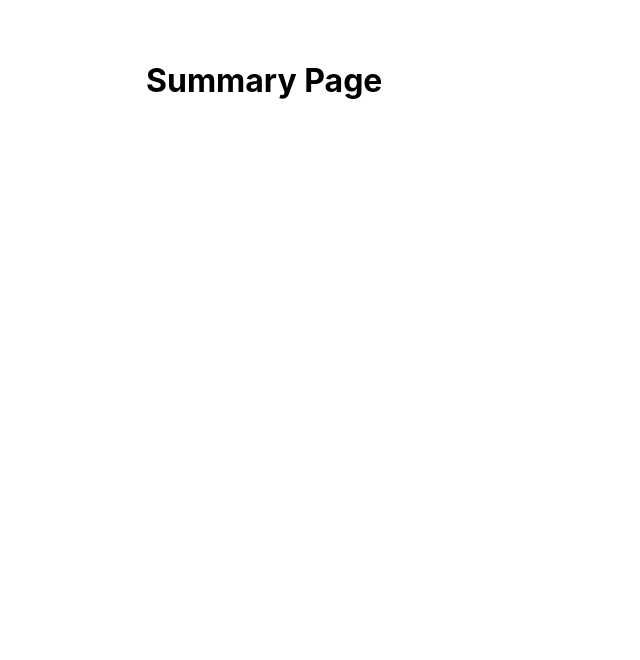
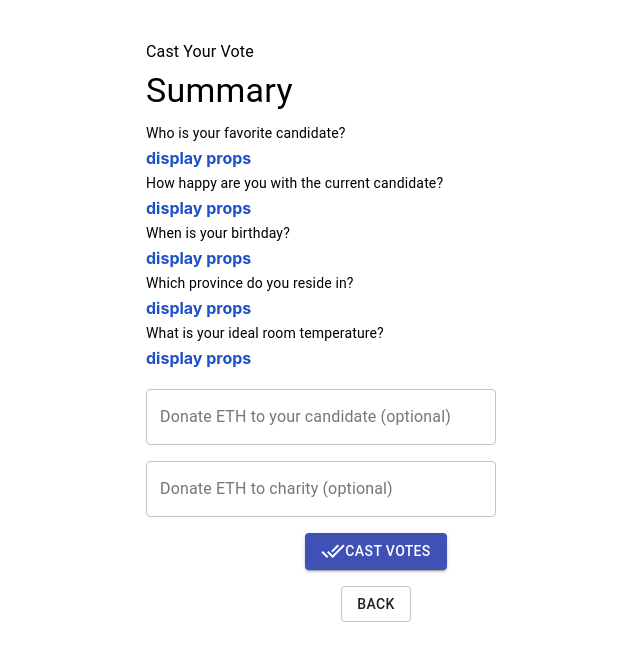
Before and after one commit to mathaip/Fullstack4-final, a React (Create React App) app: page /voting/summary in a window 1280 px wide. Shown: the top 660 px of the page, without its empty margins (264-904 px from the left). Built offline with nearby package versions, Linux system fonts and the light colour scheme.

Commit message:
Summary page ok - TODO define State for answers

```diff
--- a/src/App.js
+++ b/src/App.js
@@ -1,31 +1,31 @@
-import './App.css'
-import React from 'react'
-import firebase from 'firebase'
-import Typography from '@material-ui/core/Typography'
-import CircularProgress from '@material-ui/core/CircularProgress'
-import Box from '@material-ui/core/Box'
-import Button from '@material-ui/core/Button'
-import Grid from '@material-ui/core/Grid'
-import Divider from '@material-ui/core/Divider'
-import TextField from '@material-ui/core/TextField'
-import Link from '@material-ui/core/Link'
-import Radio from '@material-ui/core/Radio'
-import RadioGroup from '@material-ui/core/RadioGroup'
-import Select from '@material-ui/core/Select'
-import Slider from '@material-ui/core/Slider'
-import { makeStyles } from '@material-ui/core/styles';
-import MenuItem from '@material-ui/core/MenuItem'
-import FormControl from '@material-ui/core/FormControl'
-import FormLabel from '@material-ui/core/FormLabel'
+import "./App.css";
+import React from "react";
+import firebase from "firebase";
+import Typography from "@material-ui/core/Typography";
+import CircularProgress from "@material-ui/core/CircularProgress";
+import Box from "@material-ui/core/Box";
+import Button from "@material-ui/core/Button";
+import Grid from "@material-ui/core/Grid";
+import Divider from "@material-ui/core/Divider";
+import TextField from "@material-ui/core/TextField";
+import Link from "@material-ui/core/Link";
+import Radio from "@material-ui/core/Radio";
+import RadioGroup from "@material-ui/core/RadioGroup";
+import Select from "@material-ui/core/Select";
+import Slider from "@material-ui/core/Slider";
+import { makeStyles } from "@material-ui/core/styles";
+import MenuItem from "@material-ui/core/MenuItem";
+import FormControl from "@material-ui/core/FormControl";
+import FormLabel from "@material-ui/core/FormLabel";
 
-import FormControlLabel from '@material-ui/core/FormControlLabel'
-import DoneAllIcon from '@material-ui/icons/DoneAll'
+import FormControlLabel from "@material-ui/core/FormControlLabel";
+import DoneAllIcon from "@material-ui/icons/DoneAll";
 import {
   MuiPickersUtilsProvider,
-  KeyboardDatePicker,
-} from '@material-ui/pickers'
-import DateFnsUtils from '@date-io/date-fns'
-import { ethers } from 'ethers'
+  KeyboardDatePicker
+} from "@material-ui/pickers";
+import DateFnsUtils from "@date-io/date-fns";
+import { ethers } from "ethers";
 import {
   BrowserRouter,
   Switch,
@@ -33,75 +33,77 @@ import {
   Redirect,
   Link as RouterLink,
   useLocation,
-  useHistory,
-} from 'react-router-dom'
+  useHistory
+} from "react-router-dom";
+
+import SummaryPage from "./components/summary";
 
 import {
   DONATION_ADDRESS,
   PROVINCES,
   CANDIDATE_NAME,
-  HAPPINESS_LABEL,
-} from './constants'
+  HAPPINESS_LABEL
+} from "./constants";
 
-const NETWORK = 'goerli'
+const NETWORK = "goerli";
 
 export default function App() {
   return (
     <BrowserRouter>
       <Switch>
         <MuiPickersUtilsProvider utils={DateFnsUtils}>
-        <div className='App'>
-          <div className='App-Content'>
-            <AppBody/>
+          <div className="App">
+            <div className="App-Content">
+              <AppBody />
             </div>
           </div>
         </MuiPickersUtilsProvider>
       </Switch>
     </BrowserRouter>
-  )
+  );
 }
 
-function AppBody(){
-  return(
+function AppBody() {
+  return (
     <Switch>
-      <Route exact={true} path='/' render={()=> <LoginPage /> }/>
-      <Route exact ={true} path='/voting/3' render={()=> <Temperature/> }/>
-      <Route exact ={true} path='/voting/summary'  render={()=> <SummaryPage/> }/>
-
-
+      <Route exact={true} path="/" render={() => <LoginPage />} />
+      <Route exact={true} path="/voting/3" render={() => <Temperature />} />
+      <Route
+        exact={true}
+        path="/voting/summary"
+        render={() => <SummaryPage />}
+      />
     </Switch>
-  )
+  );
 }
 
 function Solution() {
   return (
     <div>
-
-        <Grid container={true} justify='space-between'>
-          <Typography component='h1' gutterBottom={true}>
+      <Grid container={true} justify="space-between">
+        <Typography component="h1" gutterBottom={true}>
           Cast Your Vote
         </Typography>
-          <Link to='/' component={RouterLink}>
+        <Link to="/" component={RouterLink}>
           Back to start
         </Link>
       </Grid>
     </div>
-
-  )
+  );
 }
 
-function LoginPage(){
-  const [username, setUsername] = React.useState('');
-  const history = useHistory()
+function LoginPage() {
+  const [username, setUsername] = React.useState("");
+  const history = useHistory();
 
   const onClickLogIn = () => {
-    window.localStorage.setItem('username', username)
-    history.push('/')
-  }
-  return(
+    window.localStorage.setItem("username", username);
+    history.push("/");
+  };
+  return (
     <div>
-        <Solution/>
-        <form  noValidate autoComplete="off">
+      <Solution />
+      <form noValidate autoComplete="off">
         <TextField
           id="standard-basic"
           label="Username"
@@ -112,46 +114,44 @@ function LoginPage(){
       <Box m={1} />
       <Button
         disabled={!username}
-          variant='contained'
-          color='primary'
+        variant="contained"
+        color="primary"
         onClick={onClickLogIn}
       >
         Continue
       </Button>
     </div>
-
-  )
+  );
 }
 
-
-function Temperature(){
+function Temperature() {
   const [temperature, setTemperature] = React.useState();
   const useStyles = makeStyles(theme => ({
     root: {
-      width: 300,
+      width: 300
     },
     margin: {
-      height: theme.spacing(3),
-    },
+      height: theme.spacing(3)
+    }
   }));
 
   const marks = [
     {
       value: 0,
-      label: '0°C',
+      label: "0°C"
     },
     {
       value: 20,
-      label: '20°C',
+      label: "20°C"
     },
     {
       value: 37,
-      label: '37°C',
+      label: "37°C"
     },
     {
       value: 100,
-      label: '100°C',
-    },
+      label: "100°C"
+    }
   ];
 
   function valuetext(value) {
@@ -163,9 +163,9 @@ function Temperature(){
     return marks.findIndex(mark => mark.value === value) + 1;
   }
   const classes = useStyles();
-  return(
+  return (
     <div className={classes.margin}>
-      <Link to='/' component={RouterLink}>
+      <Link to="/" component={RouterLink}>
         Back to start
       </Link>
       <Typography id="discrete-slider-always" gutterBottom>
@@ -180,16 +180,5 @@ function Temperature(){
         marks={marks}
       />
     </div>
-  )
+  );
 }
-function SummaryPage(){
-  return(
-    <div>
-      <h1>Summary Page</h1>
-      <div>
-
-      </div>
-    </div>
-
-  )
-}
--- /dev/null
+++ b/src/components/summary.css
@@ -0,0 +1,12 @@
+.textfield-donate {
+  width: 350px;
+  padding: 15px;
+}
+
+.summary-answers-text {
+  font-size: 16px;
+  font-weight: bold;
+  color: rgb(30, 80, 200);
+  margin-bottom: 10px;
+  height: 15px;
+}
--- /dev/null
+++ b/src/components/summary.js
@@ -0,0 +1,115 @@
+import React, { Fragment } from "react";
+import "./summary.css";
+import Typography from "@material-ui/core/Typography";
+import TextField from "@material-ui/core/TextField";
+import { Grid, Box, Button } from "@material-ui/core";
+import { datePickerDefaultProps } from "@material-ui/pickers/constants/prop-types";
+import { typography } from "@material-ui/system";
+import { useHistory } from "react-router-dom";
+import DoneAllIcon from "@material-ui/icons/DoneAll";
+
+function SummaryPage(props) {
+  const [metamaskAddr, setMetamaskAddr] = React.useState("");
+  const [savedUsername, setSavedUsername] = React.useState("");
+
+  let history = useHistory();
+
+  const onClick = async () => {
+    try {
+      const accounts = await window.ethereum
+        .enable()
+        .then(data => console.log(data));
+    } catch (error) {
+      if (error.code === 4001) {
+        console.log("Error msg: " + error.message);
+        // setSavedUsername("");
+      }
+    }
+  };
+
+  return (
+    <Grid
+      container
+      direction="column"
+      justify="flex-start"
+      alignItems="flex-start"
+    >
+      <Typography variant="body1" display="block" gutterBottom>
+        Cast Your Vote
+      </Typography>
+      <Typography variant="h4" display="block" gutterBottom>
+        Summary
+      </Typography>
+      <Typography variant="body2" display="block" gutterBottom>
+        Who is your favorite candidate?
+      </Typography>
+      <div className="summary-answers-text" display="block">
+        display props
+      </div>
+
+      <Typography variant="body2" display="block" gutterBottom>
+        How happy are you with the current candidate?
+      </Typography>
+      <div className="summary-answers-text" display="block">
+        display props
+      </div>
+
+      <Typography variant="body2" display="block" gutterBottom>
+        When is your birthday?
+      </Typography>
+      <div className="summary-answers-text" display="block">
+        display props
+      </div>
+
+      <Typography variant="body2" display="block" gutterBottom>
+        Which province do you reside in?
+      </Typography>
+      <div className="summary-answers-text" display="block">
+        display props
+      </div>
+
+      <Typography variant="body2" display="block" gutterBottom>
+        What is your ideal room temperature?
+      </Typography>
+      <div className="summary-answers-text" display="block">
+        display props
+      </div>
+      <Box m={1} />
+      <TextField
+        className="textfield-donate"
+        id="outlined-basic"
+        variant="outlined"
+        label="Donate ETH to your candidate (optional)"
+      />
+      <Box m={1} />
+      <TextField
+        className="textfield-donate"
+        id="outlined-basic"
+        label="Donate ETH to charity (optional)"
+        variant="outlined"
+      />
+      <Box m={1} />
+      <Grid container direction="column" alignItems="center">
+        <Grid item>
+          <Button variant="contained" color="primary" onClick={onClick}>
+            {" "}
+            <DoneAllIcon />
+            <Typography variant="button"> Cast Votes</Typography>
+          </Button>
+        </Grid>
+        <Box m={1} />
+        <Grid item>
+          <Button
+            variant="outlined"
+            type="button"
+            onClick={() => history.goBack()}
+          >
+            <Typography variant="button">back</Typography>
+          </Button>
+        </Grid>
+      </Grid>
+    </Grid>
+  );
+}
+
+export default SummaryPage;
```
Lines whose indentation alone changed are shown as unchanged.
